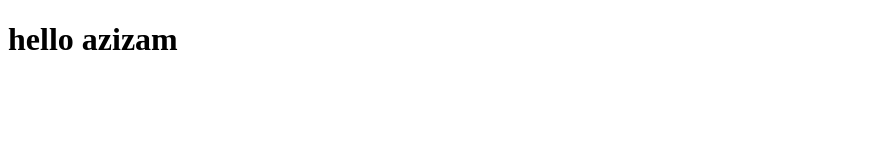
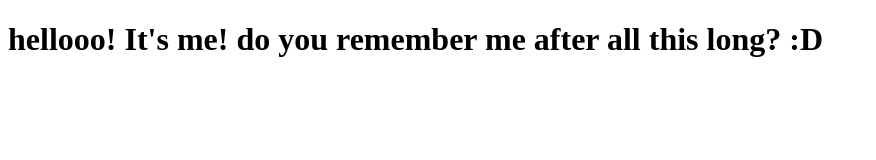
Before and after one commit to Armila-S/coursera-test, a plain HTML site: page site/index.html in a window 1280 px wide. Shown: the whole page, without its empty margins (0-876 px from the left). Drawn offline with Linux system fonts and the light colour scheme.

Commit message:
small addition to our page content

```diff
--- a/site/index.html
+++ b/site/index.html
@@ -4,6 +4,6 @@
 	<title>hello Armita :D</title>
 </head>
 <body>
-	<h1>hello azizam</h1>
+	<h1>hellooo! It's me! do you remember me after all this long? :D</h1>
 </body>
 </html>
```
